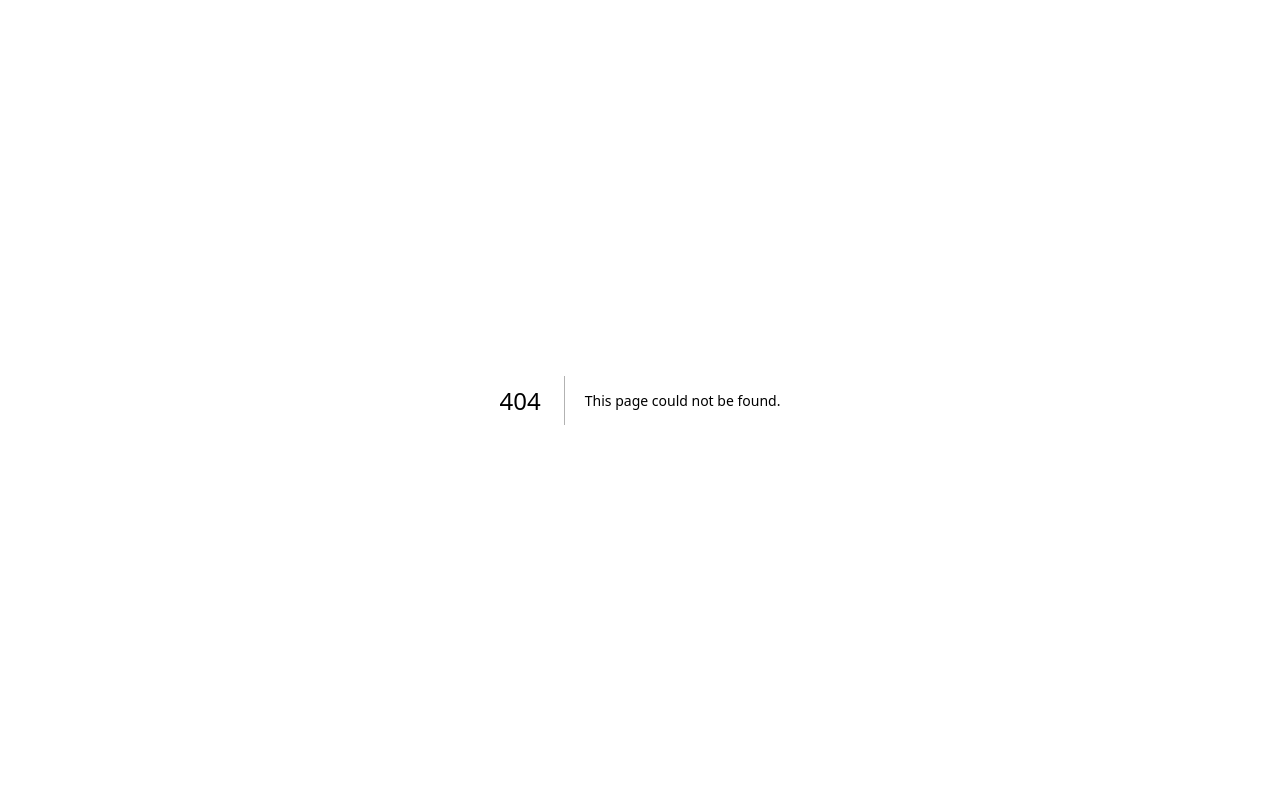
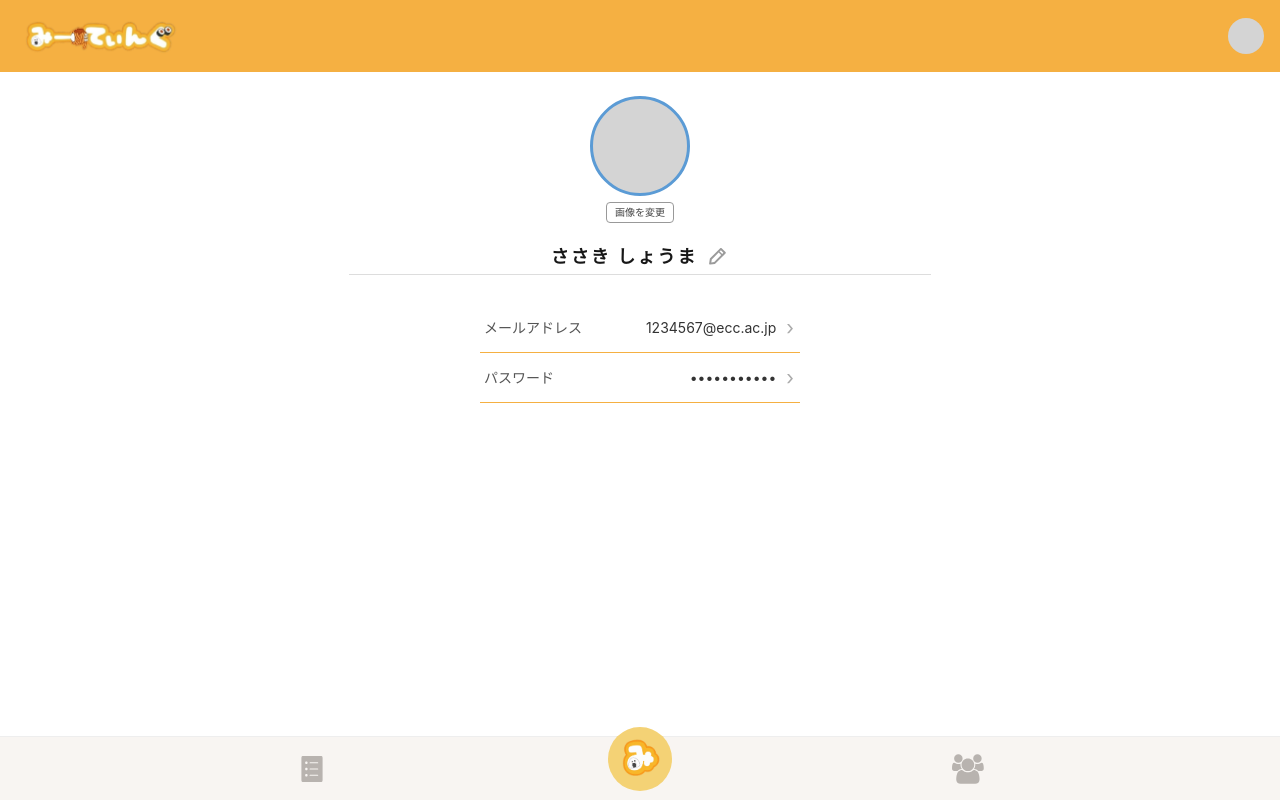
Before and after one commit to shiomoto-kei/TryOnlyException, a Next.js app in the folder lunch-share/: page /register-info in a window 1280 px wide. Before the commit this address had no page. Built offline with nearby package versions, Linux system fonts and the light colour scheme.

Commit message:
ユーザー登録情報ページを追加し、名前、メールアドレス、パスワードの編集機能を実装

```diff
--- /dev/null
+++ b/lunch-share/app/register-info/page.tsx
@@ -0,0 +1,288 @@
+'use client';
+
+import { useRef, useState } from 'react';
+import Header from '../components/Header';
+import BottomNav from '../components/BottomNav';
+
+const PenIcon = () => (
+  <svg width="20" height="20" viewBox="0 0 20 20" fill="none" xmlns="http://www.w3.org/2000/svg">
+    <path fillRule="evenodd" clipRule="evenodd" d="M13.198 1.22004L3.12001 11.298C2.96935 11.4483 2.87057 11.6428 2.83801 11.853L2.13301 16.447C2.10922 16.6022 2.12229 16.7608 2.17117 16.91C2.22005 17.0591 2.30336 17.1947 2.41435 17.3057C2.52535 17.4167 2.66092 17.5 2.81009 17.5489C2.95927 17.5978 3.11785 17.6108 3.27301 17.587L7.86801 16.882C8.07818 16.8498 8.27259 16.7513 8.42301 16.601L18.501 6.52304C18.6885 6.33552 18.7938 6.08121 18.7938 5.81604C18.7938 5.55088 18.6885 5.29657 18.501 5.10905L14.611 1.21904C14.4235 1.03188 14.1694 0.926758 13.9045 0.926758C13.6396 0.926758 13.3855 1.03188 13.198 1.21904M4.31701 15.404L4.76501 12.48L13.905 3.34004L16.38 5.81604L7.24001 14.956L4.31701 15.404Z" fill="#9B9B9B"/>
+    <path d="M11.442 5.24752L12.502 4.18652L15.744 7.42652L14.683 8.48752L11.442 5.24752Z" fill="#9B9B9B"/>
+  </svg>
+);
+
+export default function RegisterInfoPage() {
+  const [name, setName] = useState('ささき しょうま');
+  const [editing, setEditing] = useState(false);
+  const [tempName, setTempName] = useState(name);
+  const [email, setEmail] = useState('1234567@ecc.ac.jp');
+  const [password, setPassword] = useState('password123');
+  const [editingEmail, setEditingEmail] = useState(false);
+  const [editingPassword, setEditingPassword] = useState(false);
+  const [avatarSrc, setAvatarSrc] = useState<string | null>(null);
+  const fileInputRef = useRef<HTMLInputElement>(null);
+
+  const handleEditStart = () => {
+    setTempName(name);
+    setEditing(true);
+  };
+
+  const handleEditDone = () => {
+    setName(tempName);
+    setEditing(false);
+  };
+
+  const handleKeyDown = (e: React.KeyboardEvent<HTMLInputElement>) => {
+    if (e.key === 'Enter') handleEditDone();
+    if (e.key === 'Escape') setEditing(false);
+  };
+
+  const handleImageChange = (e: React.ChangeEvent<HTMLInputElement>) => {
+    const file = e.target.files?.[0];
+    if (!file) return;
+    const url = URL.createObjectURL(file);
+    setAvatarSrc(url);
+  };
+
+  return (
+    <div style={styles.page}>
+      <Header />
+
+      <main style={styles.main}>
+        {/* アバター */}
+        <div style={styles.avatarWrap}>
+          <div
+            style={{
+              ...styles.avatar,
+              backgroundImage: avatarSrc ? `url(${avatarSrc})` : undefined,
+              backgroundSize: 'cover',
+              backgroundPosition: 'center',
+            }}
+          />
+          <input
+            ref={fileInputRef}
+            type="file"
+            accept="image/*"
+            style={{ display: 'none' }}
+            onChange={handleImageChange}
+          />
+          <button
+            style={styles.changeImgBtn}
+            onClick={() => fileInputRef.current?.click()}
+          >
+            画像を変更
+          </button>
+        </div>
+
+        {/* 名前 */}
+        <div style={styles.nameRow}>
+          {editing ? (
+            <>
+              <input
+                type="text"
+                value={tempName}
+                onChange={(e) => setTempName(e.target.value)}
+                onKeyDown={handleKeyDown}
+                autoFocus
+                style={styles.nameInput}
+              />
+              <button onClick={handleEditDone} style={styles.editDoneBtn}>
+                完了
+              </button>
+            </>
+          ) : (
+            <>
+              <span style={styles.nameText}>{name}</span>
+              <button onClick={handleEditStart} style={styles.editBtn}>
+                <PenIcon />
+              </button>
+            </>
+          )}
+        </div>
+
+        {/* メールアドレス・パスワード */}
+        <div style={styles.fieldList}>
+          {/* メールアドレス */}
+          <div style={styles.fieldRow}>
+            <span style={styles.fieldLabel}>メールアドレス</span>
+            {editingEmail ? (
+              <input
+                type="email"
+                value={email}
+                onChange={(e) => setEmail(e.target.value)}
+                onBlur={() => setEditingEmail(false)}
+                autoFocus
+                style={styles.fieldEditInput}
+              />
+            ) : (
+              <>
+                <span style={styles.fieldValue}>{email}</span>
+                <button
+                  style={styles.arrowBtn}
+                  onClick={() => setEditingEmail(true)}
+                >
+                  ›
+                </button>
+              </>
+            )}
+          </div>
+
+          {/* パスワード */}
+          <div style={styles.fieldRow}>
+            <span style={styles.fieldLabel}>パスワード</span>
+            {editingPassword ? (
+              <input
+                type="password"
+                value={password}
+                onChange={(e) => setPassword(e.target.value)}
+                onBlur={() => setEditingPassword(false)}
+                autoFocus
+                style={styles.fieldEditInput}
+              />
+            ) : (
+              <>
+                <span style={styles.fieldValue}>{'•'.repeat(password.length)}</span>
+                <button
+                  style={styles.arrowBtn}
+                  onClick={() => setEditingPassword(true)}
+                >
+                  ›
+                </button>
+              </>
+            )}
+          </div>
+        </div>
+      </main>
+
+      <BottomNav />
+    </div>
+  );
+}
+
+const styles: { [key: string]: React.CSSProperties } = {
+  page: {
+    minHeight: '100vh',
+    background: '#fff',
+    display: 'flex',
+    flexDirection: 'column',
+    fontFamily:
+      '-apple-system, "Hiragino Kaku Gothic ProN", "Yu Gothic", sans-serif',
+  },
+  main: {
+    flex: 1,
+    padding: '24px 20px',
+    display: 'flex',
+    flexDirection: 'column',
+    alignItems: 'center',
+    gap: 20,
+  },
+  avatarWrap: {
+    display: 'flex',
+    flexDirection: 'column',
+    alignItems: 'center',
+    gap: 6,
+  },
+  avatar: {
+    width: 100,
+    height: 100,
+    borderRadius: '50%',
+    background: '#d4d4d4',
+    border: '3px solid #5b9bd5',
+  },
+  changeImgBtn: {
+    background: '#fff',
+    border: '1px solid #999',
+    borderRadius: 4,
+    padding: '2px 8px',
+    fontSize: 10,
+    color: '#444',
+    cursor: 'pointer',
+  },
+  nameRow: {
+    display: 'flex',
+    alignItems: 'center',
+    gap: 8,
+    borderBottom: '1px solid #ddd',
+    paddingBottom: 4,
+    width: '47%',
+    justifyContent: 'center',
+    whiteSpace: 'nowrap',
+  },
+  nameText: {
+    fontSize: 18,
+    fontWeight: 600,
+    letterSpacing: 2,
+  },
+  nameInput: {
+    fontSize: 18,
+    fontWeight: 600,
+    border: 'none',
+    outline: 'none',
+    textAlign: 'center',
+    background: 'transparent',
+    flex: 1,
+  },
+  editBtn: {
+    background: 'transparent',
+    border: 'none',
+    cursor: 'pointer',
+    padding: 2,
+    display: 'flex',
+    alignItems: 'center',
+  },
+  editDoneBtn: {
+    background: '#F5B042',
+    border: 'none',
+    borderRadius: 4,
+    padding: '2px 10px',
+    fontSize: 13,
+    color: '#fff',
+    fontWeight: 600,
+    cursor: 'pointer',
+  },
+  fieldList: {
+    width: '100%',
+    maxWidth: 320,
+    display: 'flex',
+    flexDirection: 'column',
+    marginTop: 8,
+  },
+  fieldRow: {
+    display: 'flex',
+    alignItems: 'center',
+    borderBottom: '1px solid #F5B042',
+    padding: '14px 4px',
+    gap: 8,
+  },
+  fieldLabel: {
+    fontSize: 14,
+    color: '#555',
+    whiteSpace: 'nowrap',
+    minWidth: 100,
+  },
+  fieldValue: {
+    flex: 1,
+    fontSize: 14,
+    color: '#333',
+    textAlign: 'right',
+  },
+  arrowBtn: {
+    background: 'transparent',
+    border: 'none',
+    fontSize: 20,
+    color: '#aaa',
+    cursor: 'pointer',
+    padding: '0 2px',
+    lineHeight: 1,
+  },
+  fieldEditInput: {
+    flex: 1,
+    border: 'none',
+    outline: 'none',
+    fontSize: 14,
+    color: '#333',
+    background: 'transparent',
+    textAlign: 'right',
+    boxSizing: 'border-box',
+  },
+};
```
